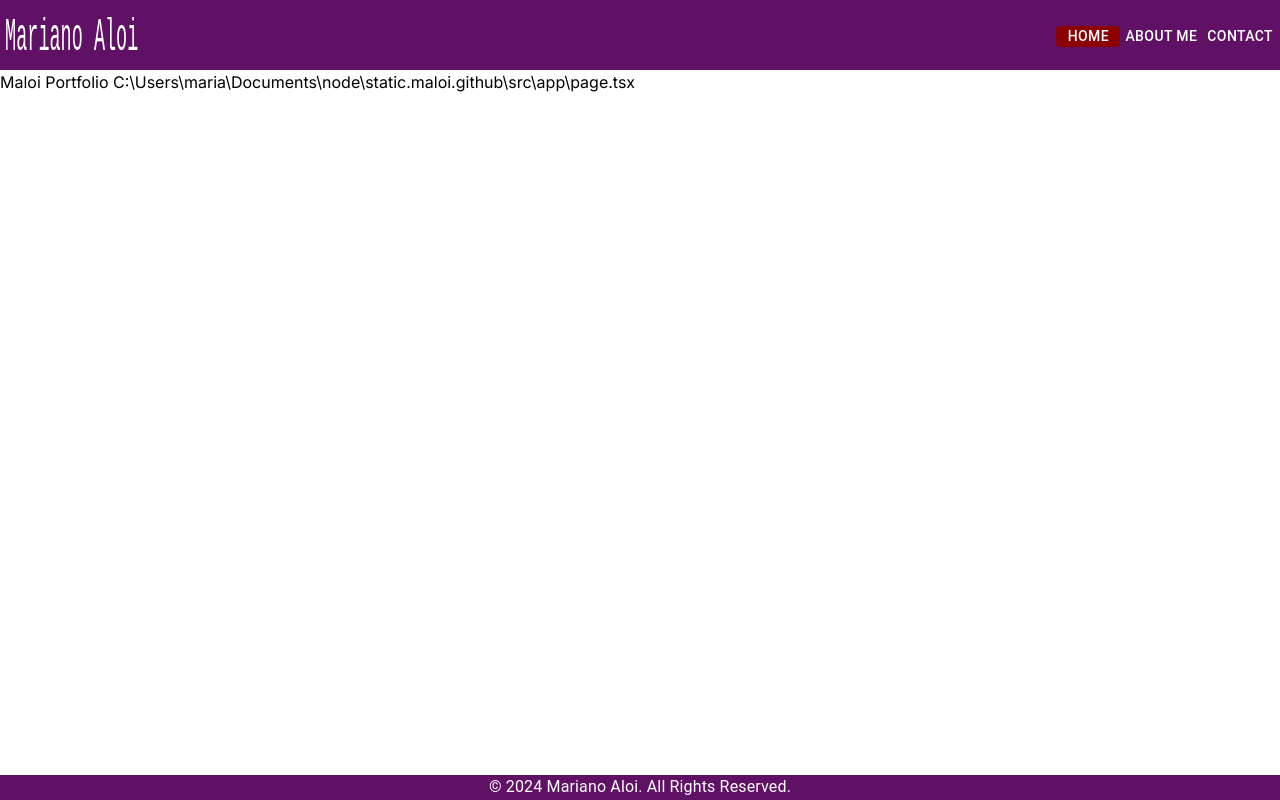
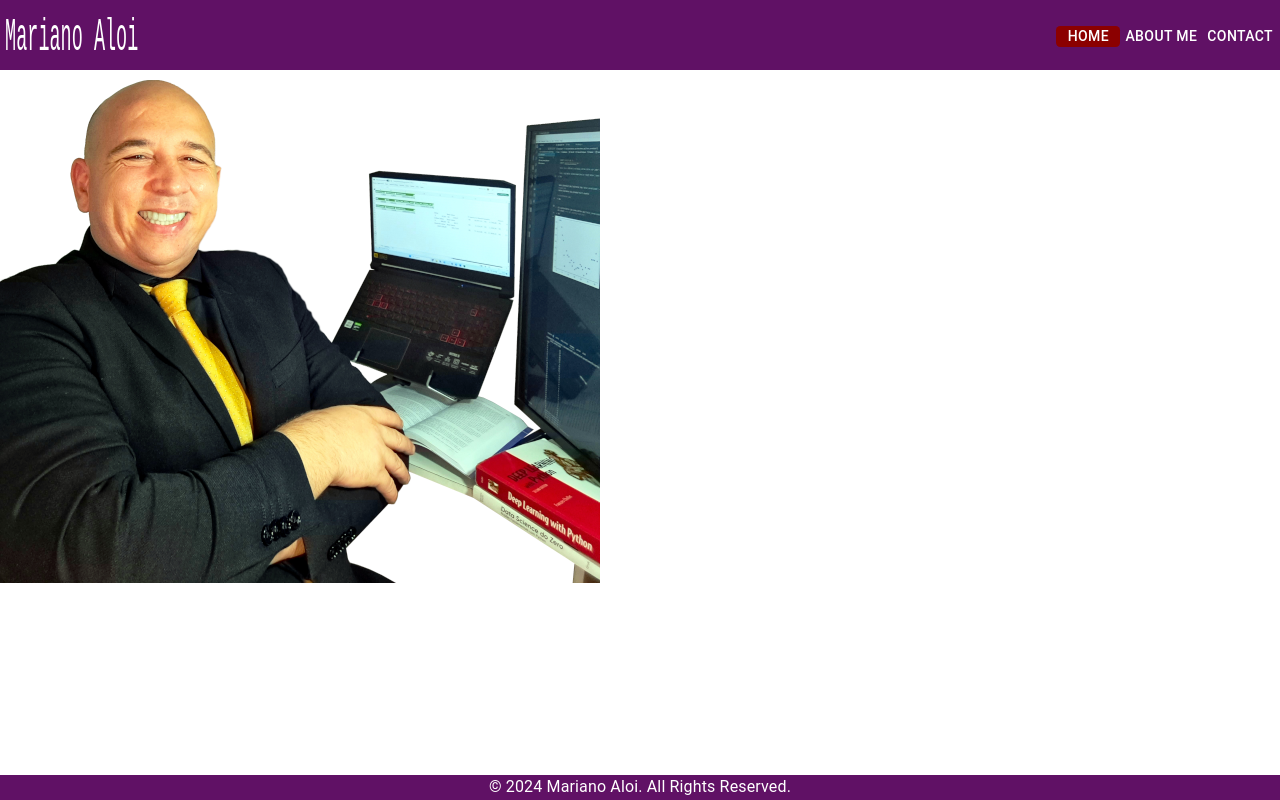
Before and after one commit to marianoaloi/marianoaloi.github.io, a Next.js app: page / in a window 1280 px wide. Built offline with nearby package versions, Linux system fonts and the light colour scheme.

Commit message:
start home

```diff
--- a/src/app/contact/page.tsx
+++ b/src/app/contact/page.tsx
@@ -1,5 +1,4 @@
 "use client"
-import Image from 'next/image';
 import { imageLogoWithg, LineContatct, Logo } from './contatct.styled';
 
 const Contact = () =>{
--- /dev/null
+++ b/src/app/home.styled.tsx
@@ -0,0 +1,8 @@
+import styled from "@emotion/styled";
+import Image from "next/image";
+
+
+
+export const MaloiImg = styled(Image)`
+margin-top: 10px;
+`
--- a/src/app/page.tsx
+++ b/src/app/page.tsx
@@ -1,10 +1,12 @@
+"use client"
+import { MaloiImg } from "./home.styled";
 
 
 export default function Home() {
 
   return (
     <main >
-      Maloi Portfolio C:\Users\maria\Documents\node\static.maloi.github\src\app\page.tsx
+      <MaloiImg src={"./trabalhador_arquiteto_clean_600.png"}  width={600} height={503} alt="Solution Architect smilly" />
     </main>
   );
 }
```
